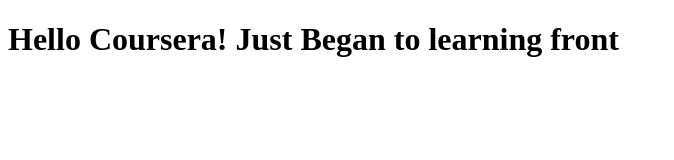
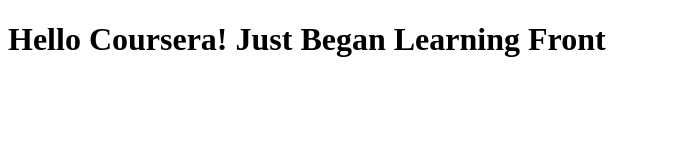
Before and after one commit to Amir5601/Front-Coursera, a plain HTML site: page site/index.html in a window 1280 px wide. Shown: the whole page, without its empty margins (0-674 px from the left). Drawn offline with Linux system fonts and the light colour scheme.

Commit message:
updated index.html

```diff
--- a/site/index.html
+++ b/site/index.html
@@ -4,6 +4,6 @@
     <title>Hello Coursera!</title>
 </head>
 <body>
-<h1>Hello Coursera! Just Began to learning front</h1>
+<h1>Hello Coursera! Just Began Learning Front</h1>
 </body>
 </html>
```
